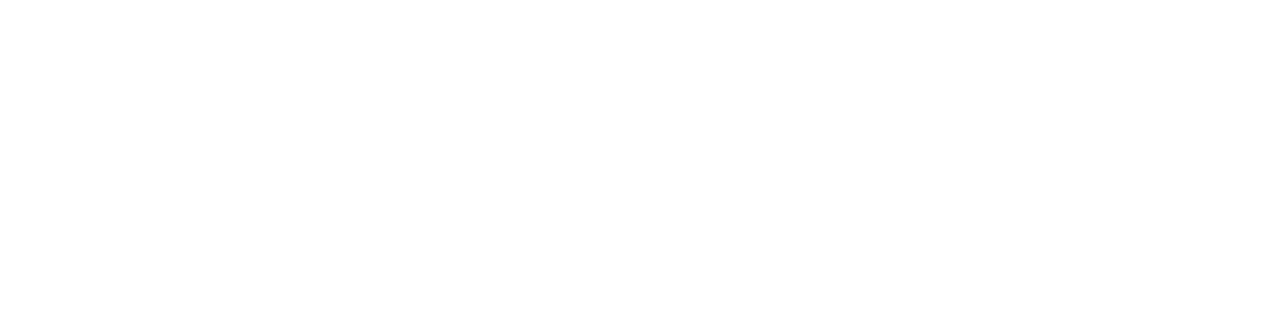
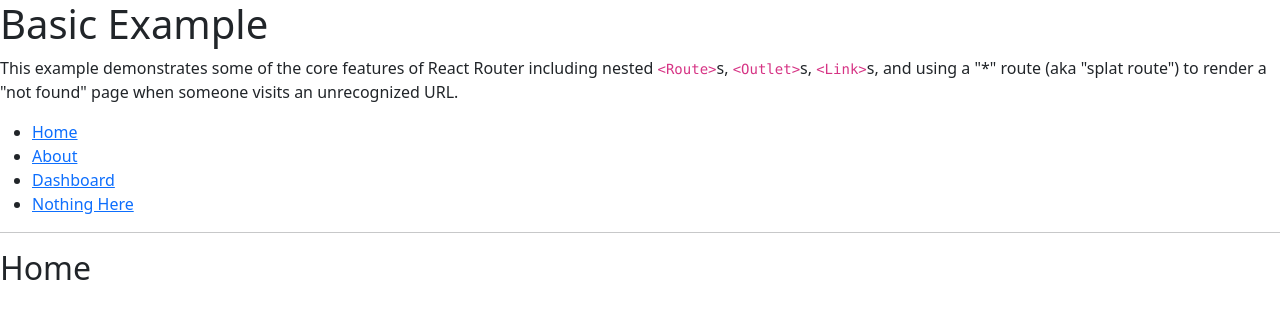
Before and after one commit to amahi2001/abrar-portfolio, a React (Vite) app: page / in a window 1280 px wide. Shown: the top 318 px of the page. Built offline with nearby package versions, Linux system fonts and the light colour scheme.

Commit message:
implementing react-router

```diff
--- a/package.json
+++ b/package.json
@@ -13,7 +13,8 @@
     "bootstrap": "^5.2.3",
     "react": "^18.2.0",
     "react-bootstrap": "^2.7.2",
-    "react-dom": "^18.2.0"
+    "react-dom": "^18.2.0",
+    "react-router-dom": "^6.9.0"
   },
   "devDependencies": {
     "@types/react": "^18.0.28",
--- a/src/App.tsx
+++ b/src/App.tsx
@@ -1,11 +1,102 @@
-import 'bootstrap/dist/css/bootstrap.min.css';
+import "bootstrap/dist/css/bootstrap.min.css";
+import * as React from "react";
+import { Routes, Route, Outlet, Link } from "react-router-dom";
 
-function App() {
+export default function App() {
   return (
-    <div className="App">
+    <div>
+      <h1>Basic Example</h1>
 
+      <p>
+        This example demonstrates some of the core features of React Router
+        including nested <code>&lt;Route&gt;</code>s,{" "}
+        <code>&lt;Outlet&gt;</code>s, <code>&lt;Link&gt;</code>s, and using a
+        "*" route (aka "splat route") to render a "not found" page when someone
+        visits an unrecognized URL.
+      </p>
+
+      {/* Routes nest inside one another. Nested route paths build upon
+            parent route paths, and nested route elements render inside
+            parent route elements. See the note about <Outlet> below. */}
+      <Routes>
+        <Route path="/" element={<Layout />}>
+          <Route index element={<Home />} />
+          <Route path="about" element={<About />} />
+          <Route path="dashboard" element={<Dashboard />} />
+
+          {/* Using path="*"" means "match anything", so this route
+                acts like a catch-all for URLs that we don't have explicit
+                routes for. */}
+          <Route path="*" element={<NoMatch />} />
+        </Route>
+      </Routes>
     </div>
-  )
+  );
 }
 
-export default App
+function Layout() {
+  return (
+    <div>
+      {/* A "layout route" is a good place to put markup you want to
+          share across all the pages on your site, like navigation. */}
+      <nav>
+        <ul>
+          <li>
+            <Link to="/">Home</Link>
+          </li>
+          <li>
+            <Link to="/about">About</Link>
+          </li>
+          <li>
+            <Link to="/dashboard">Dashboard</Link>
+          </li>
+          <li>
+            <Link to="/nothing-here">Nothing Here</Link>
+          </li>
+        </ul>
+      </nav>
+
+      <hr />
+
+      {/* An <Outlet> renders whatever child route is currently active,
+          so you can think about this <Outlet> as a placeholder for
+          the child routes we defined above. */}
+      <Outlet />
+    </div>
+  );
+}
+
+function Home() {
+  return (
+    <div>
+      <h2>Home</h2>
+    </div>
+  );
+}
+
+function About() {
+  return (
+    <div>
+      <h2>About</h2>
+    </div>
+  );
+}
+
+function Dashboard() {
+  return (
+    <div>
+      <h2>Dashboard</h2>
+    </div>
+  );
+}
+
+function NoMatch() {
+  return (
+    <div>
+      <h2>Nothing to see here!</h2>
+      <p>
+        <Link to="/">Go to the home page</Link>
+      </p>
+    </div>
+  );
+}
--- a/src/main.tsx
+++ b/src/main.tsx
@@ -1,9 +1,12 @@
-import React from 'react'
-import ReactDOM from 'react-dom/client'
-import App from './App'
+import React from "react";
+import ReactDOM from "react-dom/client";
+import App from "./App";
+import { BrowserRouter } from "react-router-dom";
 
-ReactDOM.createRoot(document.getElementById('root') as HTMLElement).render(
+ReactDOM.createRoot(document.getElementById("root") as HTMLElement).render(
   <React.StrictMode>
-    <App />
-  </React.StrictMode>,
-)
+    <BrowserRouter>
+      <App />
+    </BrowserRouter>
+  </React.StrictMode>
+);
```
Also changed, not shown: 1 other file (tests, documents, lock files or other folders).
